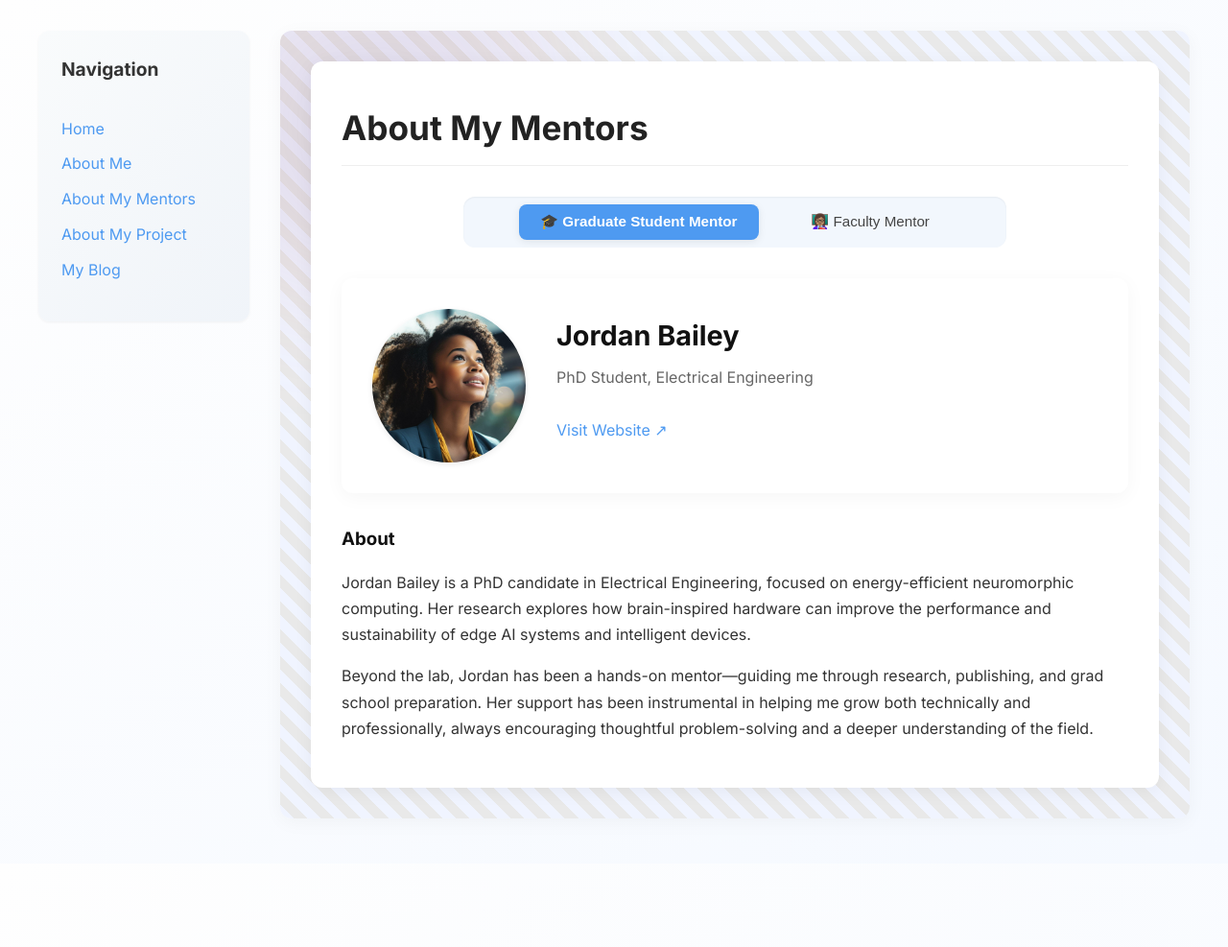
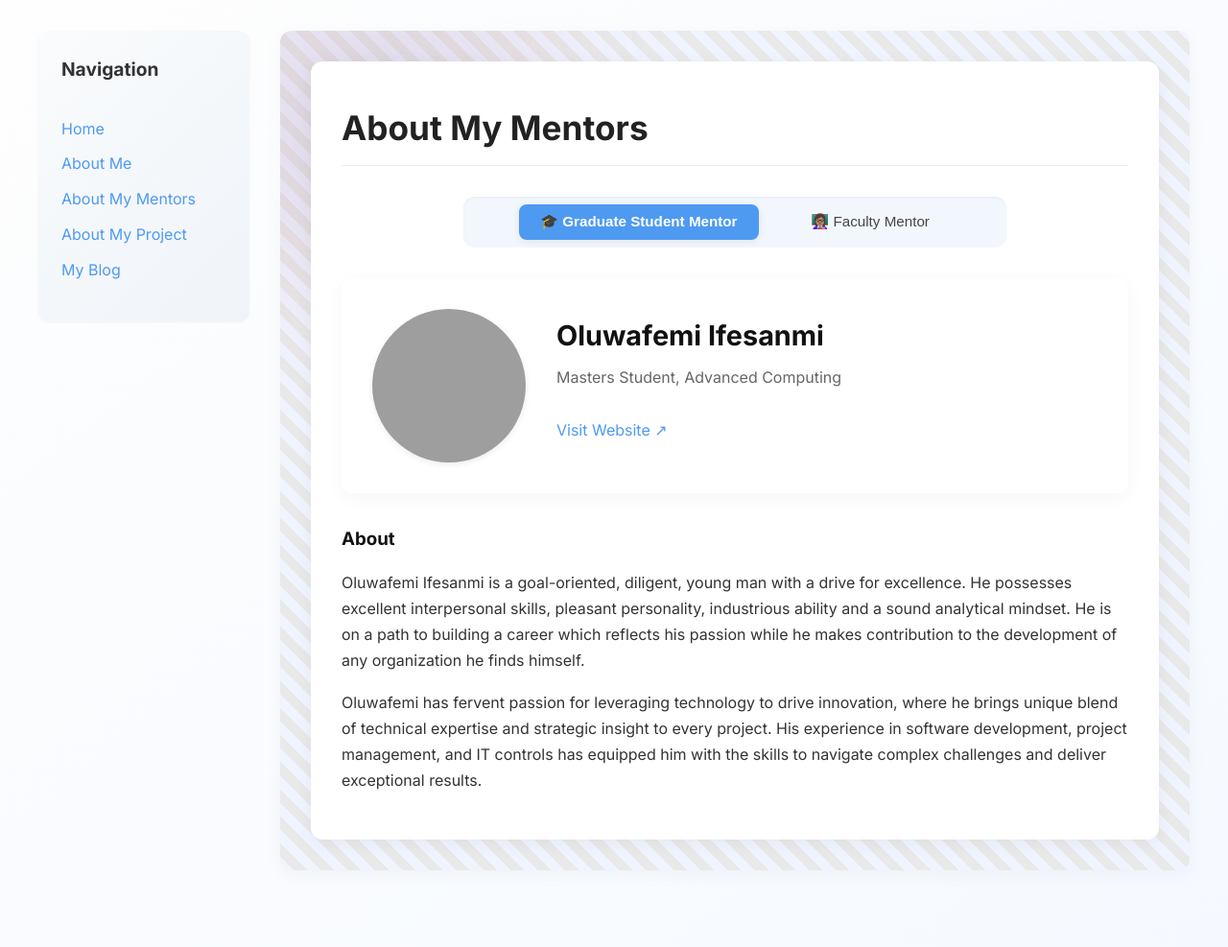
Before and after one commit to kingnaddy/kingnaddy.github.io, a Jekyll site: the page built from pages/about-my-mentor.md, in a window 1280 px wide. Shown: the whole page at 96% size. Built offline with Jekyll 4.4.1, drawn with Linux system fonts in a browser that asks for light colours; before the commit the page ends 900 px from its top, so only the background shows below that; grey boxes are pictures that could not be loaded.

Commit message:
Uploaded info about my mentors

```diff
--- a/pages/about-my-mentor.md
+++ b/pages/about-my-mentor.md
@@ -4,23 +4,29 @@ title: About My Mentors
 permalink: /about-my-mentor.html
 
 graduate_mentor:
-  name: Jordan Bailey
-  title: PhD Student, Electrical Engineering
-  image: /assets/images/graduate-student-mentor.jpg
-  website: https://gradmentor.example.com
+  name: Oluwafemi Ifesanmi
+  title: Masters Student, Advanced Computing
+  image: /assets/images/gradstudent.jpg
+  website: https://www.linkedin.com/in/oluwafemi-ifesanmi/
   bio: |
-    Jordan Bailey is a PhD candidate in Electrical Engineering, focused on energy-efficient neuromorphic computing. Her research explores how brain-inspired hardware can improve the performance and sustainability of edge AI systems and intelligent devices.
+    Oluwafemi Ifesanmi is a goal-oriented, diligent, young man with a drive for excellence. He possesses excellent interpersonal skills, pleasant personality, industrious ability and a sound analytical mindset. He is on a path to building a career which reflects his passion while he makes contribution to the development of any organization he finds himself.
 
-    Beyond the lab, Jordan has been a hands-on mentor—guiding me through research, publishing, and grad school preparation. Her support has been instrumental in helping me grow both technically and professionally, always encouraging thoughtful problem-solving and a deeper understanding of the field.
+    Oluwafemi has fervent passion for leveraging technology to drive innovation, where he brings unique blend of technical expertise and strategic insight to every project. His experience in software development, project management, and IT controls has equipped him with the skills to navigate complex challenges and deliver exceptional results.
+
+
 
 faculty_mentor:
-  name: Dr. Elijah Freeman
-  title: Professor Emeritus, Tuskegee University
-  image: /assets/images/faculty-mentor.jpg
-  website: https://facultymentor.example.com
+  name: Dr. Steve Efe
+  title: Associate Professor, Morgan State University
+  image: /assets/images/facultymentor.jpg
+  website: https://www.linkedin.com/in/drsteveefe/
   bio: |
-    Dr. Elijah Freeman is a pioneering figure in the field of neural engineering and robotics. With over four decades of experience in academia and research, his work has focused on developing accessible brain-computer interface systems and exploring how robotics can enhance human capability.
+    Driven by a passion for leveraging cutting-edge technologies to solve real-world engineering challenges, Steve Efe is a civil engineering professor and AI-certified scientist with over 15 years of experience in research, teaching, and infrastructure innovation. His expertise spans smart infrastructure design, transportation systems, and sustainable urban development, with a focus on applying AI, machine learning, and advanced materials to enhance the resilience and longevity of infrastructure systems.
 
-    A passionate advocate for diversity in STEM, Dr. Freeman has mentored dozens of underrepresented students and continues to inspire the next generation of researchers and technologists through his leadership and legacy.
+    He has successfully led and collaborated on multiple nationally funded research projects, securing over $2 million in grants from prestigious organizations such as the National Science Foundation (NSF), the Department of Energy (DOE), and the Department of Transportation (DOT). His current work includes pioneering efforts to develop hybrid biomimetic adhesives for aging infrastructures and implementing AI-driven strategies to optimize infrastructure sustainability.
+
+    Beyond research, he is deeply committed to mentoring the next generation of engineers. He has created inclusive mentoring programs for underrepresented students, guiding them to excel in STEM disciplines and pursue leadership roles in engineering and technology. He also collaborates with industry leaders and academic institutions to design forward-thinking engineering curricula that integrate emerging technologies and real-world problem-solving.
+
+    Whether you’re seeking innovative solutions to complex infrastructure challenges, looking to partner on groundbreaking research, or interested in mentorship programs that promote diversity in STEM, he welcomes the opportunity to connect and explore synergies.
 
 ---
```
